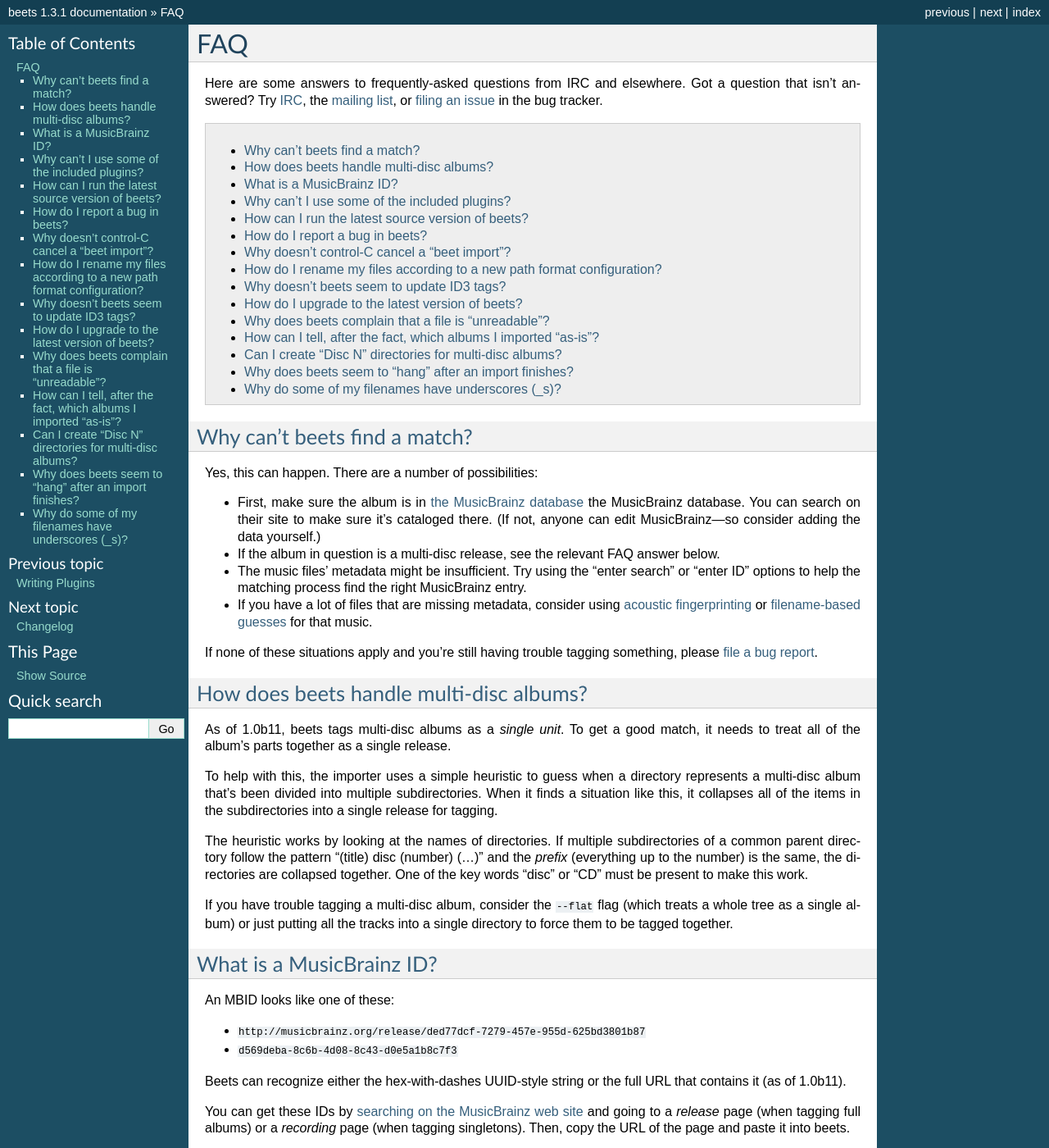
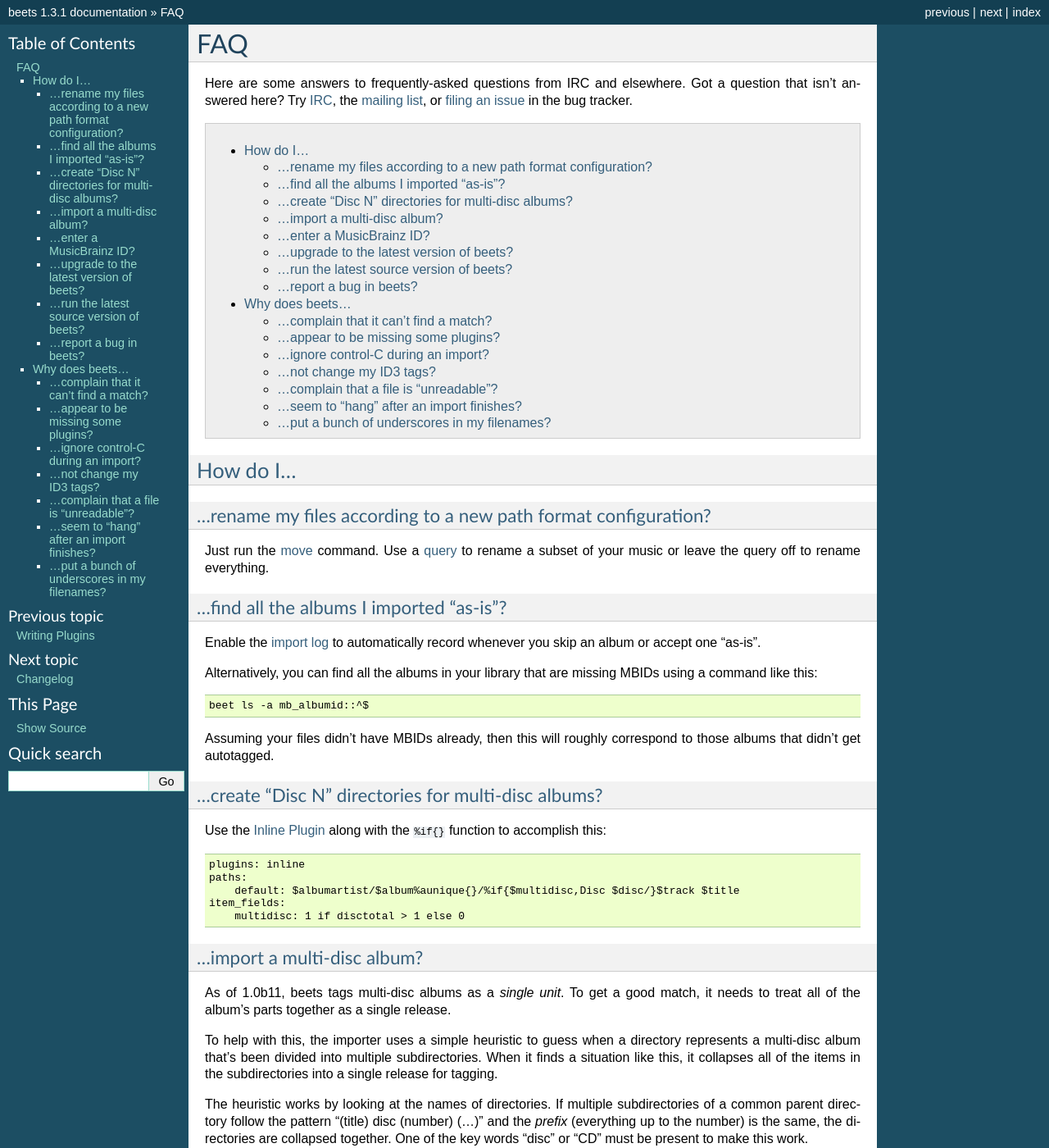
Before and after one commit to google-code-export/beets, a Sphinx documentation site: the page built from docs/faq.rst, in a window 1280 px wide and 1400 px high. Shown: the whole window at 82% size. Built offline with Sphinx 7.4.7, drawn with Linux system fonts in a browser that asks for light colours; some of the changed text lies outside the part shown.

Commit message:
FAQ: reorganize into sections

```diff
--- a/docs/faq.rst
+++ b/docs/faq.rst
@@ -1,8 +1,8 @@
 FAQ
-===
+###
 
 Here are some answers to frequently-asked questions from IRC and elsewhere.
-Got a question that isn't answered? Try `IRC`_, the `mailing list`_, or
+Got a question that isn't answered here? Try `IRC`_, the `mailing list`_, or
 :ref:`filing an issue <bugs>` in the bug tracker.
 
 .. _IRC: irc://irc.freenode.net/beets
@@ -10,37 +10,60 @@
 
 .. contents::
     :local:
-    :depth: 1
+    :depth: 2
 
-.. _nomatch:
 
-Why can't beets find a match?
------------------------------
+How do I…
+=========
 
-Yes, this can happen. There are a number of possibilities:
 
--  First, make sure the album is in `the MusicBrainz
-   database <http://musicbrainz.org/>`__ the MusicBrainz database. You
-   can search on their site to make sure it's cataloged there. (If not,
-   anyone can edit MusicBrainz---so consider adding the data yourself.)
--  If the album in question is a multi-disc release, see the relevant
-   FAQ answer below.
--  The music files' metadata might be insufficient. Try using the "enter
-   search" or "enter ID" options to help the matching process find the
-   right MusicBrainz entry.
--  If you have a lot of files that are missing metadata, consider using
-   :doc:`acoustic fingerprinting </plugins/chroma>` or
-   :doc:`filename-based guesses </plugins/fromfilename>`
-   for that music.
+.. _move:
 
-If none of these situations apply and you're still having trouble
-tagging something, please :ref:`file a bug report <bugs>`.
+…rename my files according to a new path format configuration?
+--------------------------------------------------------------
+
+Just run the :ref:`move-cmd` command. Use a :doc:`query </reference/query>`
+to rename a subset of your music or leave the query off to rename
+everything.
+
+
+.. _asispostfacto:
+
+…find all the albums I imported "as-is"?
+----------------------------------------
+
+Enable the :ref:`import log <import_log>`
+to automatically record whenever you skip an album or accept one
+"as-is".
+
+Alternatively, you can find all the albums in your library that are
+missing MBIDs using a command like this::
+
+    beet ls -a mb_albumid::^$
+
+Assuming your files didn't have MBIDs already, then this will roughly
+correspond to those albums that didn't get autotagged.
+
+
+.. _discdir:
+
+…create "Disc N" directories for multi-disc albums?
+---------------------------------------------------
+
+Use the :doc:`/plugins/inline` along
+with the ``%if{}`` function to accomplish this::
+
+    plugins: inline
+    paths:
+        default: $albumartist/$album%aunique{}/%if{$multidisc,Disc $disc/}$track $title
+    item_fields:
+        multidisc: 1 if disctotal > 1 else 0
 
 
 .. _multidisc:
 
-How does beets handle multi-disc albums?
-----------------------------------------
+…import a multi-disc album?
+---------------------------
 
 As of 1.0b11, beets tags multi-disc albums as a *single unit*. To get a
 good match, it needs to treat all of the album's parts together as a
@@ -65,8 +88,8 @@
 
 .. _mbid:
 
-What is a MusicBrainz ID?
--------------------------
+…enter a MusicBrainz ID?
+------------------------
 
 An MBID looks like one of these:
 
@@ -86,31 +109,26 @@
 here.
 
 
-.. _plugins:
+.. _upgrade:
 
-Why can't I use some of the included plugins?
----------------------------------------------
+…upgrade to the latest version of beets?
+----------------------------------------
 
-Please make sure you're using the latest version of beets---you might
-be using a version earlier than the one that introduced the plugin. In
-many cases, the plugin may be introduced in beets "trunk" (the latest
-source version) and might not be released yet. Take a look at :doc:`the
-changelog </changelog>`
-to see which version added the plugin. (You can type ``beet version`` to
-check which version of beets you have installed.)
+Run a command like this::
 
-If you want to live on the bleeding edge and use the latest source
-version of beets, you can check out the source (see the next question).
+    pip install -U beets
 
-To see the beets documentation for your version (and avoid confusion
-with new features in trunk), select your version from the
-left-hand sidebar (or the buttons at the bottom of the window).
+The ``-U`` flag tells `pip <http://www.pip-installer.org>`__ to upgrade
+beets to the latest version. If you want a specific version, you can
+specify with using ``==`` like so::
+
+    pip install beets==1.0rc2
 
 
 .. _src:
 
-How can I run the latest source version of beets?
--------------------------------------------------
+…run the latest source version of beets?
+----------------------------------------
 
 Beets sees regular releases (about every six weeks or so), but sometimes
 it's helpful to run on the "bleeding edge". To run the latest source:
@@ -137,8 +155,8 @@
 
 .. _bugs:
 
-How do I report a bug in beets?
--------------------------------
+…report a bug in beets?
+-----------------------
 
 We use the `issue tracker <https://github.com/sampsyo/beets/issues>`__
 on GitHub. `Enter a new issue <https://github.com/sampsyo/beets/issues/new>`__
@@ -173,10 +191,59 @@
 reports <http://www.mozilla.org/bugs/>`__.
 
 
+Why does beets…
+===============
+
+.. _nomatch:
+
+…complain that it can't find a match?
+-------------------------------------
+
+There are a number of possibilities:
+
+-  First, make sure the album is in `the MusicBrainz
+   database <http://musicbrainz.org/>`__ the MusicBrainz database. You
+   can search on their site to make sure it's cataloged there. (If not,
+   anyone can edit MusicBrainz---so consider adding the data yourself.)
+-  If the album in question is a multi-disc release, see the relevant
+   FAQ answer above.
+-  The music files' metadata might be insufficient. Try using the "enter
+   search" or "enter ID" options to help the matching process find the
+   right MusicBrainz entry.
+-  If you have a lot of files that are missing metadata, consider using
+   :doc:`acoustic fingerprinting </plugins/chroma>` or
+   :doc:`filename-based guesses </plugins/fromfilename>`
+   for that music.
+
+If none of these situations apply and you're still having trouble
+tagging something, please :ref:`file a bug report <bugs>`.
+
+
+.. _plugins:
+
+…appear to be missing some plugins?
+-----------------------------------
+
+Please make sure you're using the latest version of beets---you might
+be using a version earlier than the one that introduced the plugin. In
+many cases, the plugin may be introduced in beets "trunk" (the latest
+source version) and might not be released yet. Take a look at :doc:`the
+changelog </changelog>`
+to see which version added the plugin. (You can type ``beet version`` to
+check which version of beets you have installed.)
+
+If you want to live on the bleeding edge and use the latest source
+version of beets, you can check out the source (see the next question).
+
+To see the beets documentation for your version (and avoid confusion
+with new features in trunk), select your version from the
+left-hand sidebar (or the buttons at the bottom of the window).
+
+
 .. _kill:
 
-Why doesn't control-C cancel a "beet import"?
----------------------------------------------
+…ignore control-C during an import?
+-----------------------------------
 
 Typing a ^C (control-C) control sequence will not halt beets'
 multithreaded importer while it is waiting at a prompt for user input.
@@ -193,20 +260,10 @@
 a flag. There is no simple way to remedy this.)
 
 
-.. _move:
-
-How do I rename my files according to a new path format configuration?
-----------------------------------------------------------------------
-
-Just run the :ref:`move-cmd` command. Use a :doc:`query </reference/query>`
-to rename a subset of your music or leave the query off to rename
-everything.
-
-
 .. _id3v24:
 
-Why doesn't beets seem to update ID3 tags?
-------------------------------------------
+…not change my ID3 tags?
+------------------------
 
 Beets writes `ID3v2.4 <http://www.id3.org/id3v2.4.0-structure>`__ tags.
 Some software, including Windows (i.e., Windows Explorer and Windows
@@ -218,26 +275,10 @@
 library <http://code.google.com/p/mutagen/wiki/FAQ>`__.
 
 
-.. _upgrade:
-
-How do I upgrade to the latest version of beets?
-------------------------------------------------
-
-Run a command like this::
-
-    pip install -U beets
-
-The ``-U`` flag tells `pip <http://www.pip-installer.org>`__ to upgrade
-beets to the latest version. If you want a specific version, you can
-specify with using ``==`` like so::
-
-    pip install beets==1.0rc2
-
-
 .. _invalid:
 
-Why does beets complain that a file is "unreadable"?
-----------------------------------------------------
+…complain that a file is "unreadable"?
+--------------------------------------
 
 Beets will log a message like "unreadable file: /path/to/music.mp3" when
 it encounters files that *look* like music files (according to their
@@ -256,43 +297,10 @@
 in which case we'll forward the bug to that project's tracker.
 
 
-.. _asispostfacto:
-
-How can I tell, after the fact, which albums I imported "as-is"?
-----------------------------------------------------------------
-
-Enable the :ref:`import log <import_log>`
-to automatically record whenever you skip an album or accept one
-"as-is".
-
-Alternatively, you can find all the albums in your library that are
-missing MBIDs using a command like this::
-
-    beet ls -a mb_albumid::^$
-
-Assuming your files didn't have MBIDs already, then this will roughly
-correspond to those albums that didn't get autotagged.
-
-
-.. _discdir:
-
-Can I create "Disc N" directories for multi-disc albums?
---------------------------------------------------------
-
-Use the :doc:`/plugins/inline` along
-with the ``%if{}`` function to accomplish this::
-
-    plugins: inline
-    paths:
-        default: $albumartist/$album%aunique{}/%if{$multidisc,Disc $disc/}$track $title
-    item_fields:
-        multidisc: 1 if disctotal > 1 else 0
-
-
 .. _importhang:
 
-Why does beets seem to "hang" after an import finishes?
--------------------------------------------------------
+…seem to "hang" after an import finishes?
+-----------------------------------------
 
 Probably not. Beets uses a *multithreaded importer* that overlaps many
 different activities: it can prompt you for decisions while, in the
@@ -305,8 +313,8 @@
 
 .. _replaceq:
 
-Why do some of my filenames have underscores (\_s)?
----------------------------------------------------
+…put a bunch of underscores in my filenames?
+--------------------------------------------
 
 When naming files, beets replaces certain characters to avoid causing
 problems on the filesystem. For example, leading dots can confusingly
--- a/docs/index.rst
+++ b/docs/index.rst
@@ -29,9 +29,9 @@
    guides/index
    reference/index
    plugins/index
+   faq
 
 .. toctree::
    :maxdepth: 1
 
-   faq
    changelog
```
